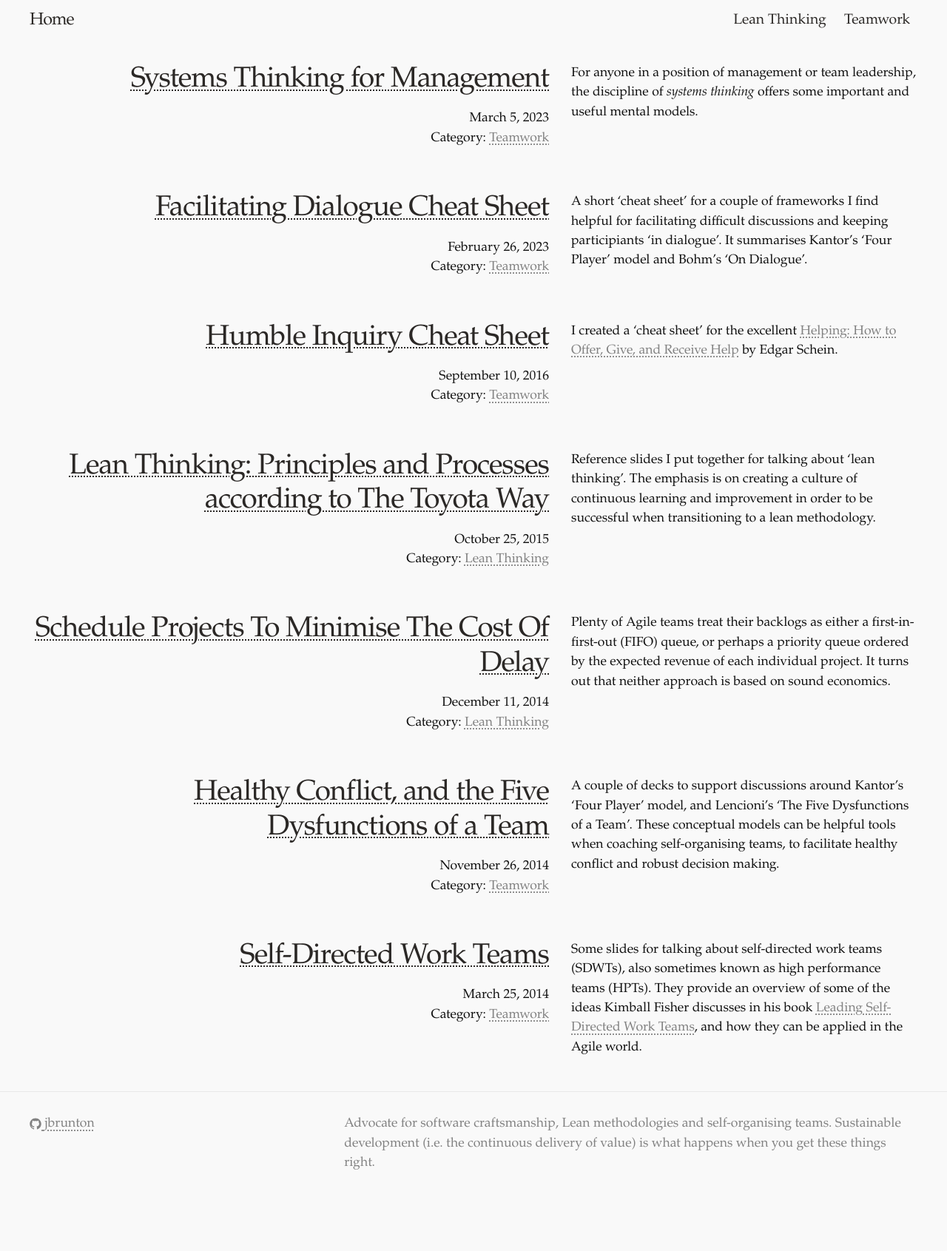
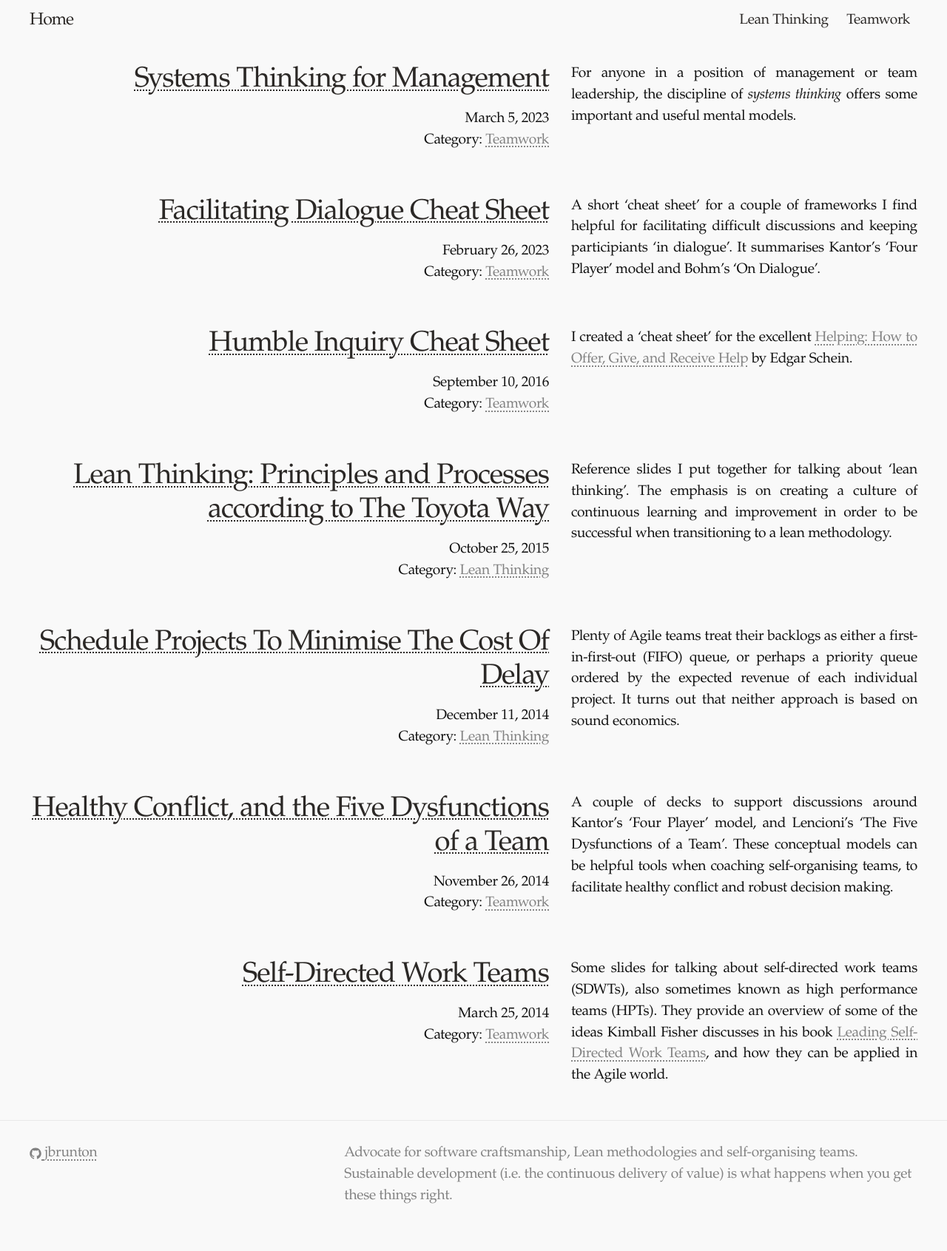
Before and after one commit to jbrunton/jbrunton.com, a Jekyll site: the page built from index.html, in a window 1280 px wide. Shown: the whole page at 74% size. Built offline with Jekyll 4.4.1, drawn with Linux system fonts in a browser that asks for light colours; nearby versions of some CDN libraries; before the commit the page ends 1645 px from its top, so only the background shows below that.

Commit message:
fix: consistent letter spacing

```diff
--- a/_sass/_base.scss
+++ b/_sass/_base.scss
@@ -17,6 +17,7 @@ html {
  */
 body {
     font: $base-font-weight #{$base-font-size}/#{$base-line-height} $base-font-family;
+    letter-spacing: -0.3px;
     color: $text-color;
     background-color: $background-color;
     -webkit-text-size-adjust: 100%;
--- a/_sass/_typography.scss
+++ b/_sass/_typography.scss
@@ -1,7 +1,5 @@
-.post-content {
+.post-content, .post-preview {
   text-align: justify;
-  font-size: $base-font-size;
-  letter-spacing: -0.3px;
 }
 
 blockquote {
--- a/css/main.scss
+++ b/css/main.scss
@@ -7,7 +7,7 @@
 
 // Our variables
 $base-font-family: Athelas, Palatino, Georgia, serif;
-$base-font-size:   1.1em;
+$base-font-size:   1.2rem;
 $base-font-weight: 400;
 $small-font-size:  $base-font-size * 0.875;
 $base-line-height: 1.5;
```
